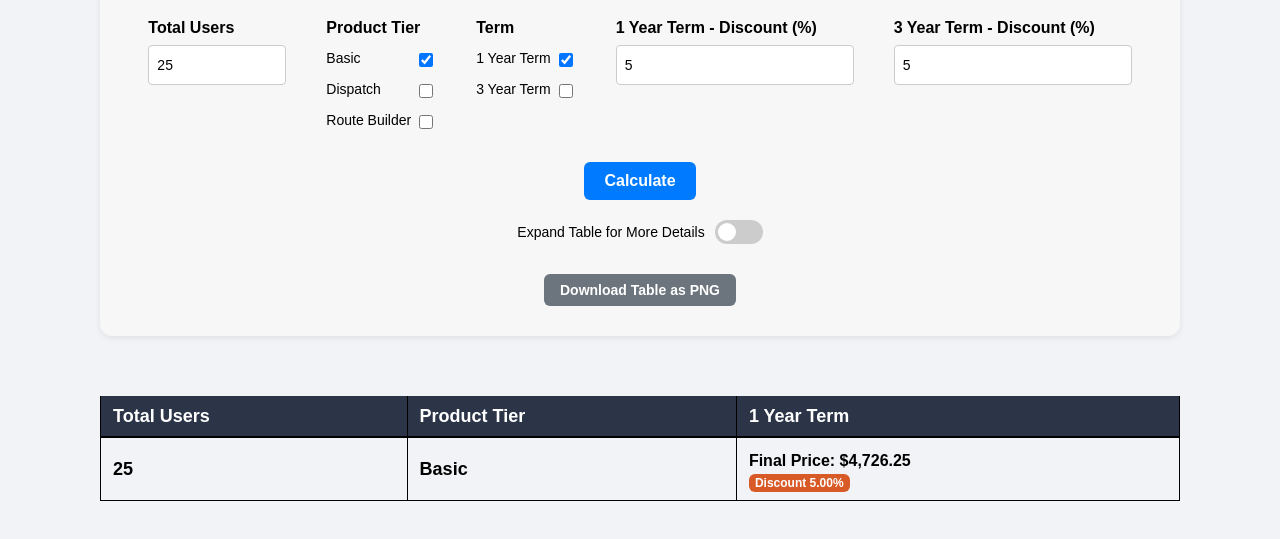
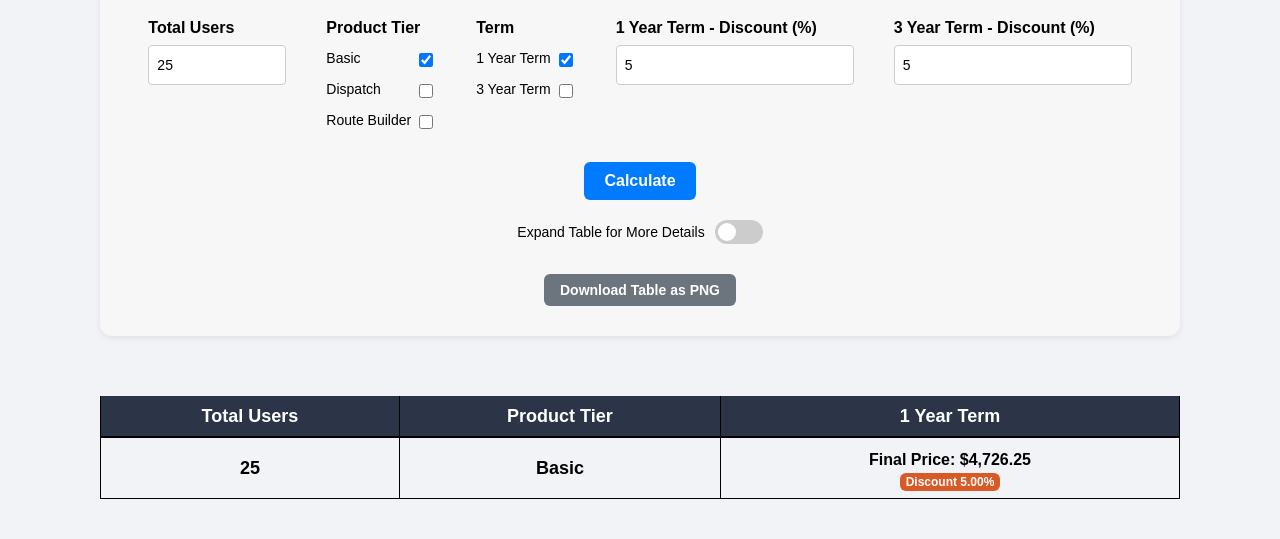
Before and after one commit to maxwellsitenav/proposal-calculator-final, a plain HTML site: page index.html in a window 1280 px wide. Both pictures are taken after typing "5", "5" into the empty fields and a click on the button "Calculate". Shown: the part 135-674 px from the top of the page. Drawn offline with nearby package versions, Linux system fonts and the light colour scheme.

Commit message:
Update style.css

```diff
--- a/style.css
+++ b/style.css
@@ -141,55 +141,41 @@ thead th {
   font-size: 18px;
   font-weight: bold;
   height: 40px;
-  padding: 0 12px; /* balanced spacing */
-  text-align: left;  /* 👈 centered headers */
+  padding: 0 12px;
+  text-align: center;  /* default center */
   border-top: none;
   border-bottom: 2px solid #000;
   border-left: 1px solid #000;
   border-right: 1px solid #000;
 }
 
-/* Total Users values aligned left */
-tbody td.users {
-  font-weight: bold;
-  font-size: 18px;
+/* Term headers aligned left */
+thead th.term-header {
   text-align: left;
-  padding-left: 12px;
+  padding-left: 40px;  /* matches body cell padding */
 }
-
-/* Product Tier values aligned left */
-tbody td.tier {
-  font-weight: bold;
-  font-size: 18px;
-  text-align: left;
-  padding-left: 12px;
-}
-
-
-/* Keep 1 Year Term and 3 Year Term headers left aligned */
-thead th:not(.users):not(.tier-header) {
-  text-align: left;
-}
-
 
 /* Body cells */
 tbody td {
-  border: 1px solid #000;   /* black grid lines */
+  border: 1px solid #000;
   height: 60px;
   font-size: 14px;
-  padding-left: 12px;
-  text-align: left;
+  text-align: center;  /* default center */
+  padding: 0 12px;
 }
 tbody td.users {
   font-weight: bold;
   font-size: 18px;
-  text-align: left;
 }
-/* Product Tier values centered */
 tbody td.tier {
   font-weight: bold;
   font-size: 18px;
+}
+
+/* Term body cells with inward padding */
+tbody td.term-col {
   text-align: left;
+  padding-left: 40px;
 }
 
 /* Final Price */
@@ -197,7 +183,7 @@ tbody td.tier {
   display: block;
   margin-top: 6px;
   font-weight: bold;
-  font-size: 16px;   /* larger to stand out */
+  font-size: 16px;
   color: #000;
 }
 
@@ -252,7 +238,7 @@ tbody td.tier {
 /* Bulleted list for more details */
 .details-list {
   margin: 8px 0;
-  padding-left: 20px; /* indent bullets */
+  padding-left: 20px;
   font-size: 14px;
 }
 .details-list li {
@@ -275,24 +261,23 @@ tbody td.tier {
 .btn-secondary:hover {
   background: #5a6268;
 }
-
 #downloadBtn {
   display: block;
   margin: 30px auto 0;
 }
 
+/* Discount fields */
 #discount1yr,
 #discount3yr {
-  width: 220px;   /* wide enough for full placeholder text */
+  width: 220px;
 }
 
 /* Extra spacing for details view */
-.details-cell div:first-child {  /* targets "Full Price:" line */
-  margin-top: 10px;
+.details-cell div:first-child {
+  margin-top: 10px; /* Full Price line */
 }
-
-.details-cell .final-price {  /* targets "Final Price:" line */
+.details-cell .final-price {
   padding-top: 10px;
   padding-bottom: 10px;
-  display: block;  /* ensure spacing applies properly */
+  display: block;
 }
```
